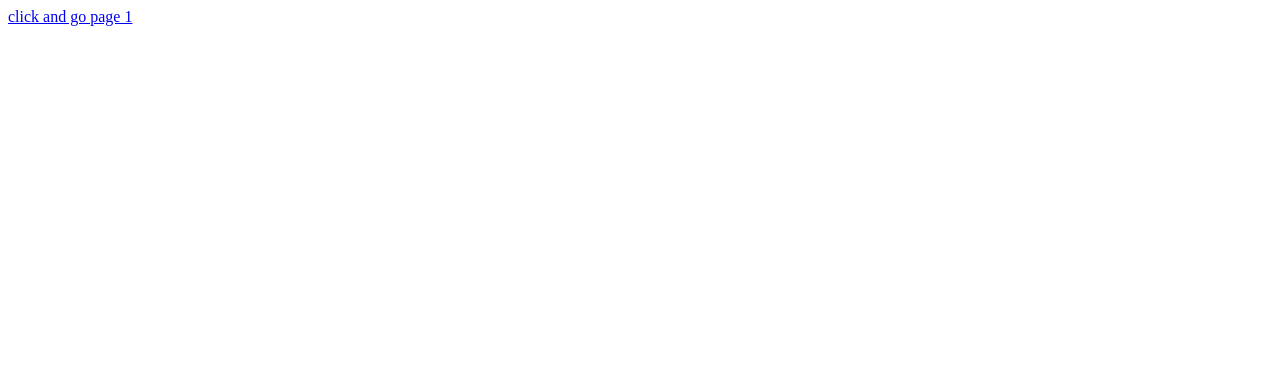
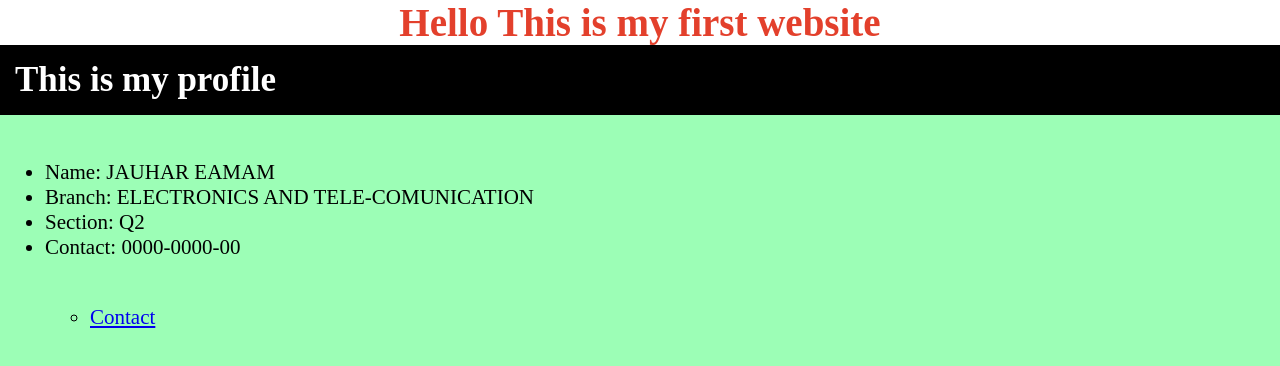
Before and after one commit to professor398/01_repo, a plain HTML site: page index1.html in a window 1280 px wide. Drawn offline with Linux system fonts and the light colour scheme.

Commit message:
index1.html

```diff
--- a/index1.html
+++ b/index1.html
@@ -1,13 +1,76 @@
-<!DOCTYPE html>
-<html lang="en">
-<head>
-    <meta charset="UTF-8">
-    <meta name="viewport" content="width=device-width, initial-scale=1.0">
-    <title>Document</title>
-</head>
-<body>
-    <div>
-        <a href="index.html">click and go page 1</a>
-    </div>
-</body>
+<html>
+	<title> This is a web </title>
+		<style>
+
+			h1 {
+				padding:0;
+				margin:0;
+				color: #E3402C;
+				font-size:39px;
+				background-color:white;
+				font-spacing:10;
+				text-align: center;
+				text-decoration: double;
+
+
+
+			   }
+
+			* {
+				margin:0;
+				padding:0;
+				background-color: rgb(156, 254, 182);
+			  }
+
+			body h2{
+
+				margin: 0px;
+				color: white;
+				background-color:black;
+				padding:15;
+				font-family: serif;
+				font-size: 35px;
+
+			   }
+			body ul{
+
+				margin:45px;
+				font-size: 21px;
+			   }
+
+		</style>
+	<mean>
+
+
+		<header>
+			<nav>
+				<h1> Hello This is my first website </h1>
+
+			</nav>
+		</header>
+	</mean>
+
+	<body>
+
+
+		<h2> This is my profile </h2>
+		<ul>
+			<li> Name:  JAUHAR EAMAM </li>
+			<li> Branch:  ELECTRONICS AND TELE-COMUNICATION 		</li>
+			<li> Section:  Q2 </li>
+			<li> Contact:  0000-0000-00 </li>
+
+
+	</body>
+
+	<footer>
+		<div>
+			<ul>
+				<li> <a href="index.html" > Contact </a> </li>
+			</ul>
+
+		</div>
+
+
+	</footer>
 </html>
```
Also changed, not shown: index.html (+4 -0 lines).
